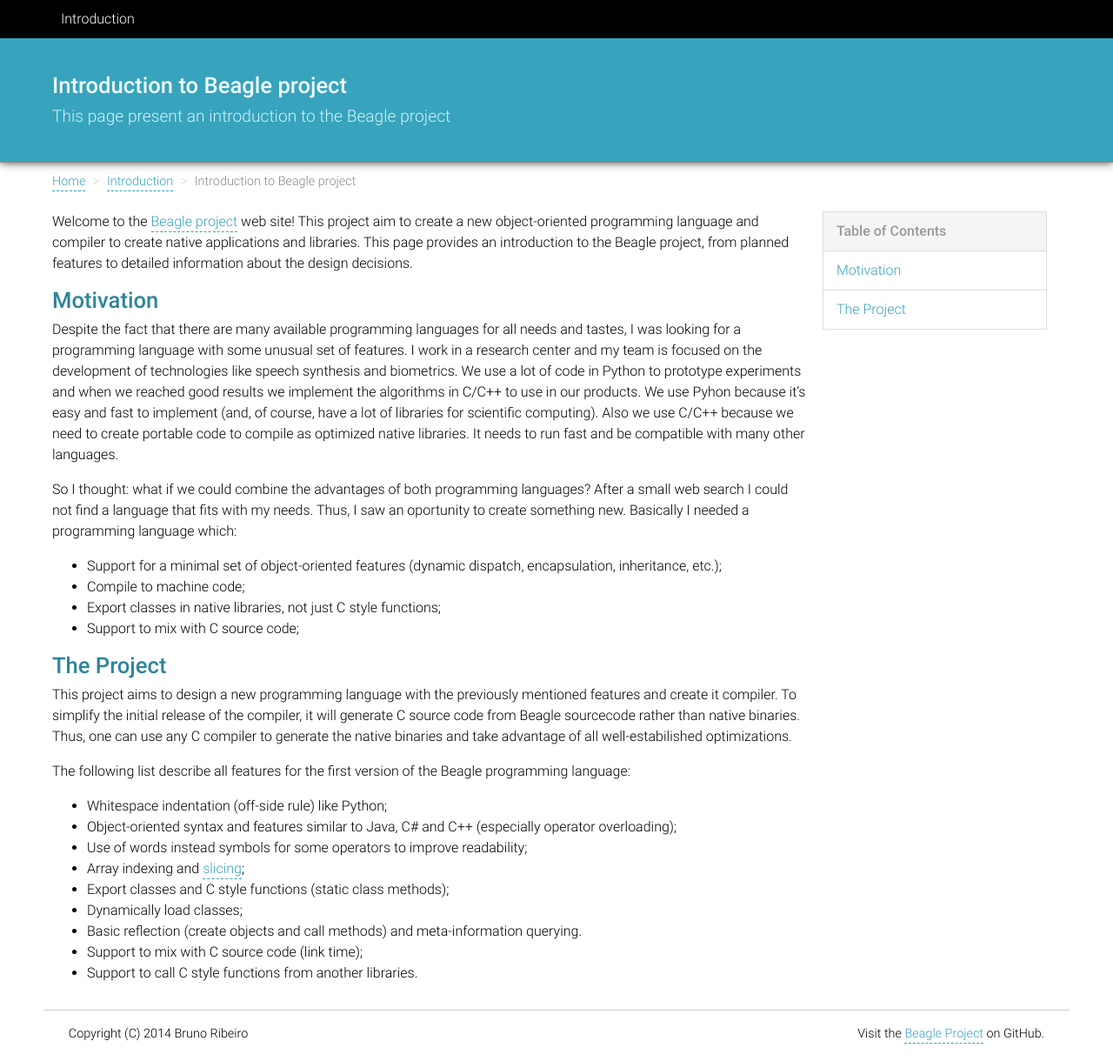
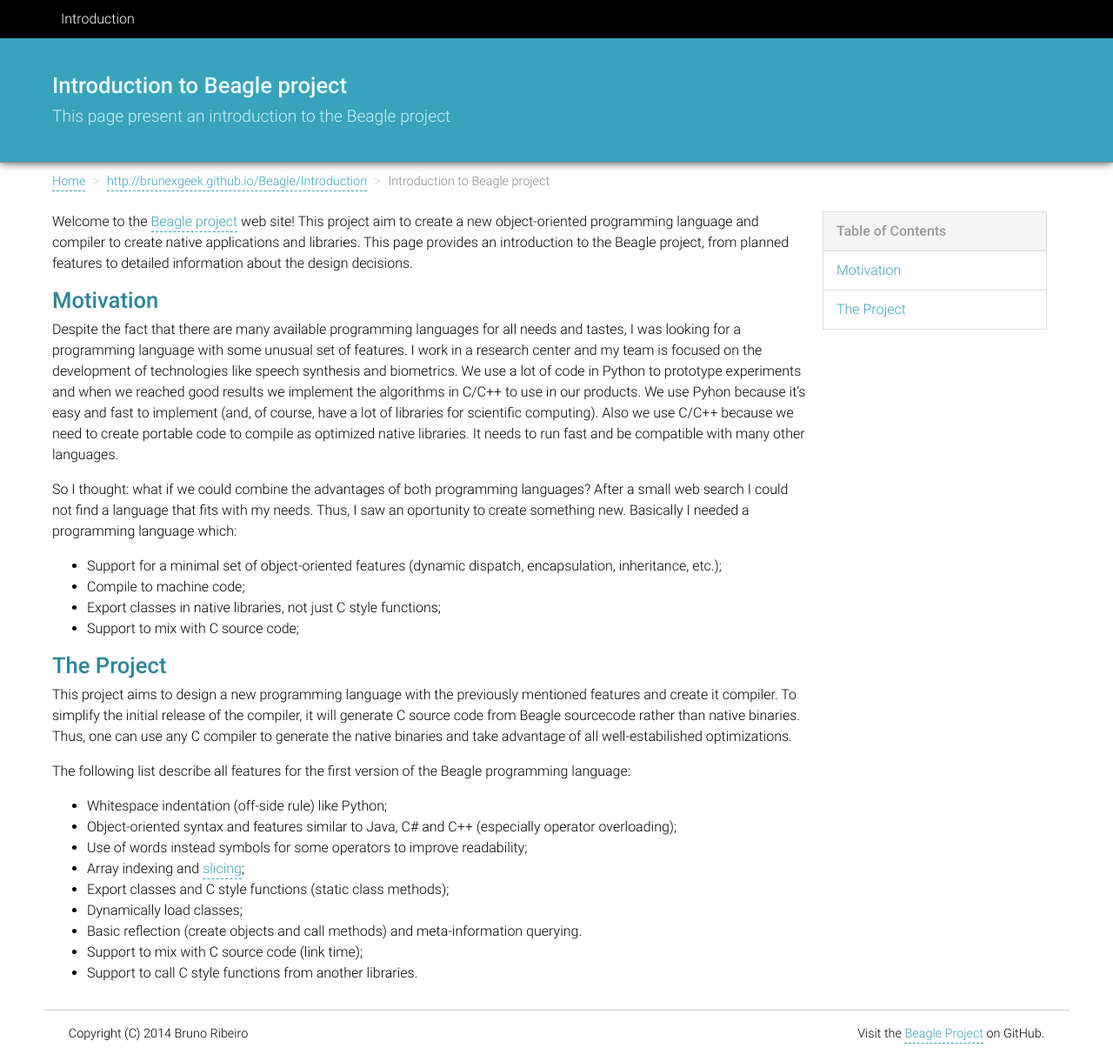
Before and after one commit to brunexgeek/Beagle, a Jekyll site: the page built from _posts/2014-06-10-index.md, in a window 1280 px wide. Shown: the whole page at 87% size. Built offline with Jekyll 4.4.1, drawn with Linux system fonts in a browser that asks for light colours.

Commit message:
Fix for base URL

```diff
--- a/_config.yml
+++ b/_config.yml
@@ -1,3 +1,4 @@
 permalink: /:categories/:title.html
 # categories-id: [ [ started, 'Getting Started' ], [ downloads, 'Downloads' ], [ docs, 'Documentation' ], [ community, 'Community' ], [ dev, 'Development' ] ]
 categories-id: [ [ intro, 'Introduction' ] ]
+baseurl: 'http://brunexgeek.github.io/Beagle'
--- a/_layouts/article.html
+++ b/_layouts/article.html
@@ -2,13 +2,13 @@
 <html>
 <head>
     <title>Beagle Programming Language</title>
-    <link type="text/css" rel="stylesheet" media="all"href="/css/beagle.css">
+    <link type="text/css" rel="stylesheet" media="all"href="{{ site.baseurl }}/css/beagle.css">
     <meta http-equiv="Content-Type" content="text/html; charset=UTF-8">
     <meta http-equiv="x-ua-compatible" content="IE=Edge">
     <meta name="viewport" content="width=device-width, initial-scale=1.0">
 
-    <script src="/lib/geopattern.min.js"></script>
-    <script src="/lib/jquery.min.js"></script>
+    <script src="{{ site.baseurl }}/lib/geopattern.min.js"></script>
+    <script src="{{ site.baseurl }}/lib/jquery.min.js"></script>
     <!-- HTML5 Shim and Respond.js IE8 support of HTML5 elements and media queries -->
     <!-- WARNING: Respond.js doesn't work if you view the page via file:// -->
     <!--[if lt IE 9]>
@@ -31,7 +31,7 @@
 								{% assign currentCategoryName = menuItem[1] %}
 							{% endif %}
 						{% endfor %}
-						<li><a href="{{ site.root }}/{{ menuItem[0] }}" class="{{ customClass }}">{{ menuItem[1] }}</a></li>
+						<li><a href="{{ site.baseurl }}/{{ menuItem[0] }}" class="{{ customClass }}">{{ menuItem[1] }}</a></li>
 					{% endfor %}
                 </ul>
             </div>
@@ -60,7 +60,7 @@
             <div class="container">
                 <ol class="breadcrumb">
                     <li><a href="#">Home</a></li>
-                    <li><a href="#">{{ currentCategoryName }}</a></li>
+                    <li><a href="#">{{ site.baseurl }}/{{ currentCategoryName }}</a></li>
                     <li class="active">{{ page.title }}</li>
                 </ol>
 
```
